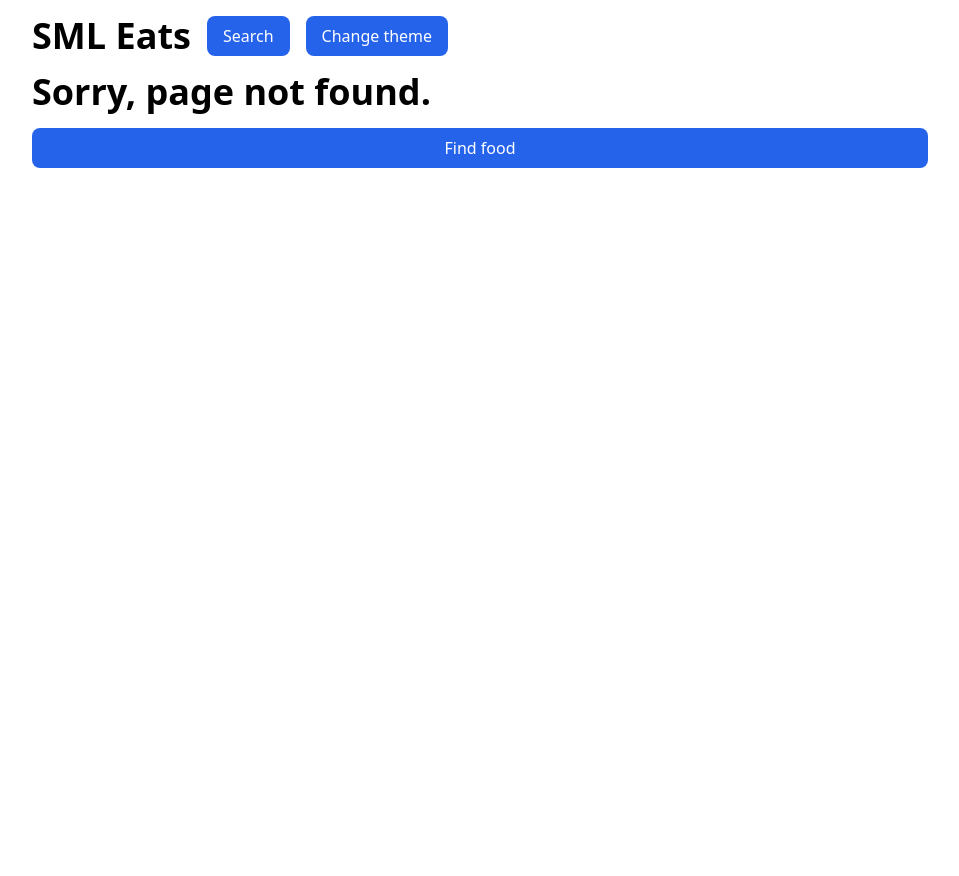
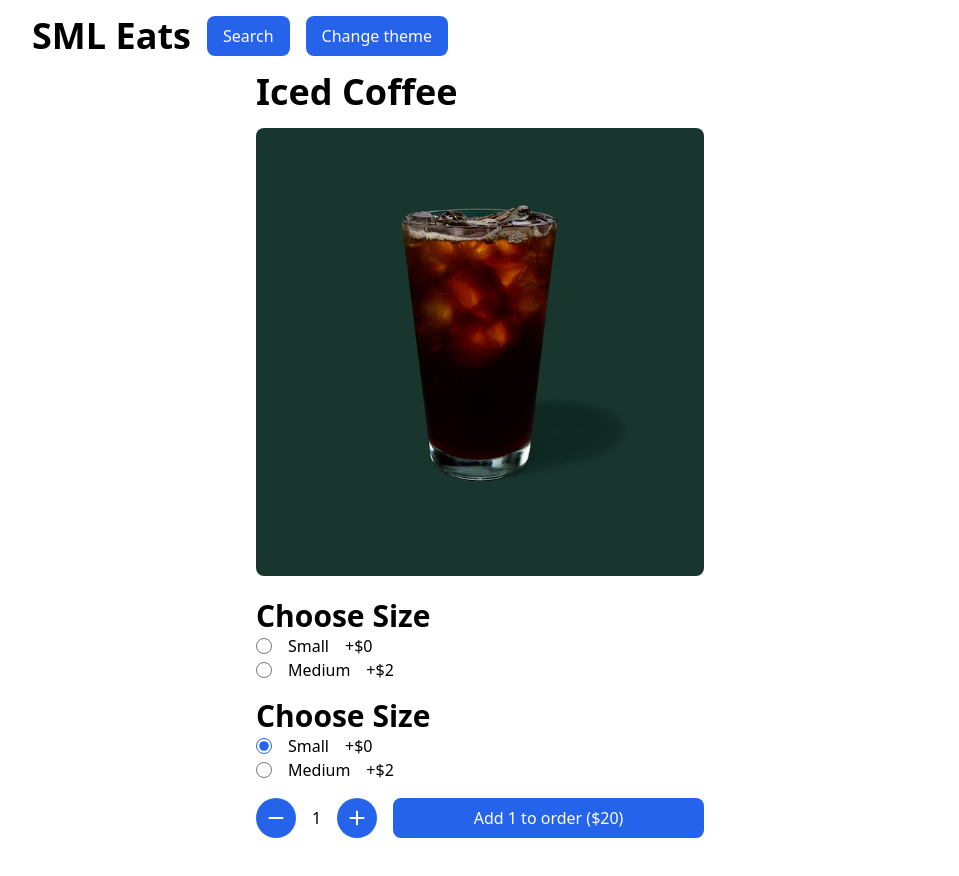
Before and after one commit to shamwela/sml-eats, a Next.js app: page /restaurants/starbucks/test in a window 1280 px wide. Before the commit this address had no page. Shown: the top 876 px of the page, without its empty margins (160-1119 px from the left). Before the commit the page ends 800 px from the top, so only its background shows below. Built offline with nearby package versions, Linux system fonts and the light colour scheme.

Commit message:
Item abstraction

```diff
--- /dev/null
+++ b/components/Item.tsx
@@ -0,0 +1,94 @@
+import { restaurants } from 'data/restaurants'
+import Image from 'next/image'
+import { ChangeEvent, useState } from 'react'
+import type { AddItem } from 'types/addItem'
+import type { Option } from 'types/option'
+import Head from './Head'
+import Order from './Order'
+
+type ItemProps = {
+  restaurantName: string
+  itemName: string
+  addItem: AddItem
+}
+
+const Item = ({ restaurantName, itemName, addItem }: ItemProps) => {
+  const restaurant = restaurants.find(({ name }) => name === restaurantName)
+
+  // The following optional chainings should be removed after dynamic route abstraction
+  const item = restaurant?.items.find(({ name }) => name === itemName)
+
+  const imageSource = item?.imageSource
+  const basePrice = item?.basePrice
+  const name = item?.name
+  const options = item?.options
+  const [selectedOptions, setSelectedOptions] = useState<Option[]>([])
+
+  // Fix this later
+  if (!imageSource || !basePrice || !name || !options) {
+    return null
+  }
+
+  const inputs = selectedOptions.map((option) => option.inputs).flat()
+  const additionalPrices = inputs.map((input) => input.additionalPrice)
+
+  let additionalPrice = 0
+  if (additionalPrices.length > 0) {
+    additionalPrice = additionalPrices.reduce(
+      (previousValue, currentValue) => previousValue + currentValue
+    )
+  }
+  const oneItemPrice = basePrice + additionalPrice
+
+  const eventHandler = (event: ChangeEvent<HTMLInputElement>) => {
+    // do stuffs here later
+  }
+
+  return (
+    <>
+      <Head title={name} />
+
+      <section className='mx-auto flex max-w-md flex-col gap-4'>
+        <h1>{name}</h1>
+        <div className='max-w-md'>
+          <Image alt={name} src={imageSource} placeholder='blur' />
+        </div>
+
+        {options.map((option) => {
+          return (
+            <div key={option.name}>
+              <h2>Choose {option.name}</h2>
+              {option.inputs.map(({ name, additionalPrice }) => {
+                return (
+                  <div key={name} className='flex items-center gap-x-4'>
+                    <input
+                      key={name}
+                      name={name}
+                      id={name}
+                      value={additionalPrice}
+                      defaultChecked={additionalPrice === 0 && true}
+                      type='radio'
+                    />
+                    <label htmlFor={name}>{name}</label>
+                    <div>+${additionalPrice}</div>
+                  </div>
+                )
+              })}
+            </div>
+          )
+        })}
+
+        {/* Other stuffs will be here later */}
+
+        <Order
+          item={item}
+          oneItemPrice={oneItemPrice}
+          addItem={addItem}
+          inputs={inputs}
+        />
+      </section>
+    </>
+  )
+}
+
+export default Item
--- a/components/Order.tsx
+++ b/components/Order.tsx
@@ -1,21 +1,17 @@
+import type { Item } from 'types/item'
+import type { AddItem } from 'types/addItem'
+import { useState } from 'react'
+import type { Input } from 'types/input'
 import type { CartItem } from 'types/cartItem'
-import type { Item } from 'types/item'
-import { useState } from 'react'
-import { SelectedOption } from 'types/selectedOptions'
 
 type OrderProps = {
   item: Item
   oneItemPrice: number
-  addItem: (item: CartItem) => void
-  selectedOptions: SelectedOption[]
+  addItem: AddItem
+  inputs: Input[]
 }
 
-const Order = ({
-  item,
-  oneItemPrice,
-  addItem,
-  selectedOptions,
-}: OrderProps) => {
+const Order = ({ item, oneItemPrice, addItem, inputs }: OrderProps) => {
   const [quantity, setQuantity] = useState(1)
   const finalPrice = oneItemPrice * quantity
 
@@ -33,7 +29,7 @@ const Order = ({
       quantity,
       oneItemPrice,
       finalPrice,
-      selectedOptions,
+      selectedOptions: inputs,
     }
     addItem(cartItem)
   }
--- a/data/restaurants.ts
+++ b/data/restaurants.ts
@@ -67,6 +67,34 @@ export const restaurants: Restaurant[] = [
         deliveryFee: 0,
         deliveryTime: 15,
         basePrice: 20,
+        options: [
+          {
+            name: 'Size',
+            inputs: [
+              {
+                name: 'Small',
+                additionalPrice: 0,
+              },
+              {
+                name: 'Medium',
+                additionalPrice: 2,
+              },
+            ],
+          },
+          {
+            name: 'Size',
+            inputs: [
+              {
+                name: 'Small',
+                additionalPrice: 0,
+              },
+              {
+                name: 'Medium',
+                additionalPrice: 2,
+              },
+            ],
+          },
+        ],
       },
     ],
   },
--- a/pages/restaurants/starbucks/iced-coffee.tsx
+++ b/pages/restaurants/starbucks/iced-coffee.tsx
@@ -84,7 +84,7 @@ const IcedCoffee = ({ addItem }: IcedCoffeeProps) => {
           item={icedCoffee}
           oneItemPrice={oneItemPrice}
           addItem={addItem}
-          selectedOptions={selectedOptions}
+          inputs={selectedOptions}
         />
       </ItemLayout>
     </>
--- /dev/null
+++ b/pages/restaurants/starbucks/test.tsx
@@ -0,0 +1,14 @@
+import Item from 'components/Item'
+import type { AddItem } from 'types/addItem'
+
+type TestProps = {
+  addItem: AddItem
+}
+
+const Test = ({ addItem }: TestProps) => {
+  return (
+    <Item restaurantName='Starbucks' itemName='Iced Coffee' addItem={addItem} />
+  )
+}
+
+export default Test
--- /dev/null
+++ b/types/input.ts
@@ -0,0 +1,4 @@
+export type Input = {
+  name: string
+  additionalPrice: number
+}
--- a/types/item.ts
+++ b/types/item.ts
@@ -1,3 +1,5 @@
+import type { Option } from './option'
+
 export type Item = {
   name: string
   slug: string
@@ -7,4 +9,5 @@ export type Item = {
   deliveryFee: number
   deliveryTime: number
   basePrice: number
+  options: Option[]
 }
--- /dev/null
+++ b/types/option.ts
@@ -0,0 +1,6 @@
+import type { Input } from './input'
+
+export type Option = {
+  name: string
+  inputs: Input[]
+}
--- a/types/selectedOptions.ts
+++ /dev/null
@@ -1,4 +0,0 @@
-export type SelectedOption = {
-  name: string
-  value: string
-}
```
